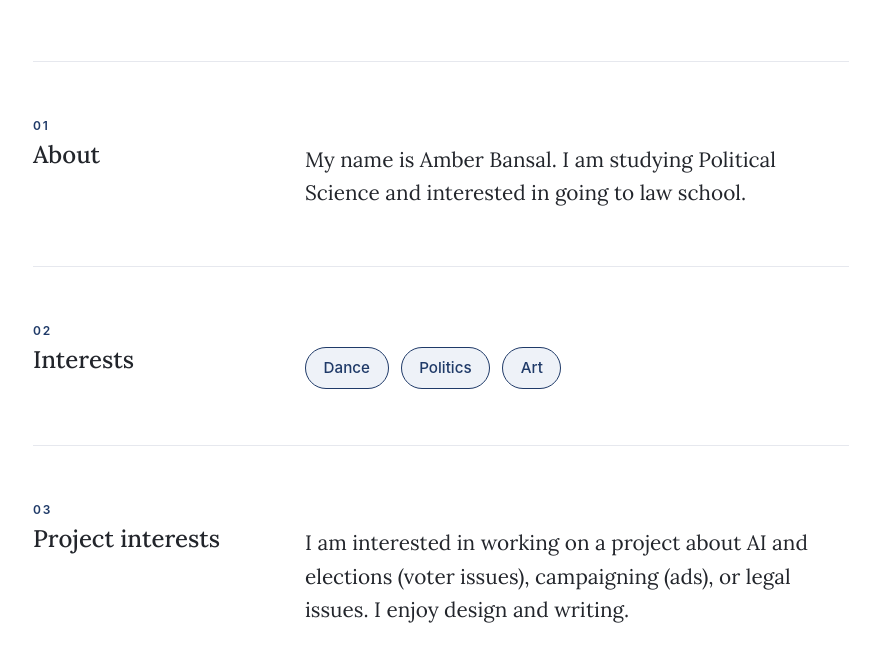
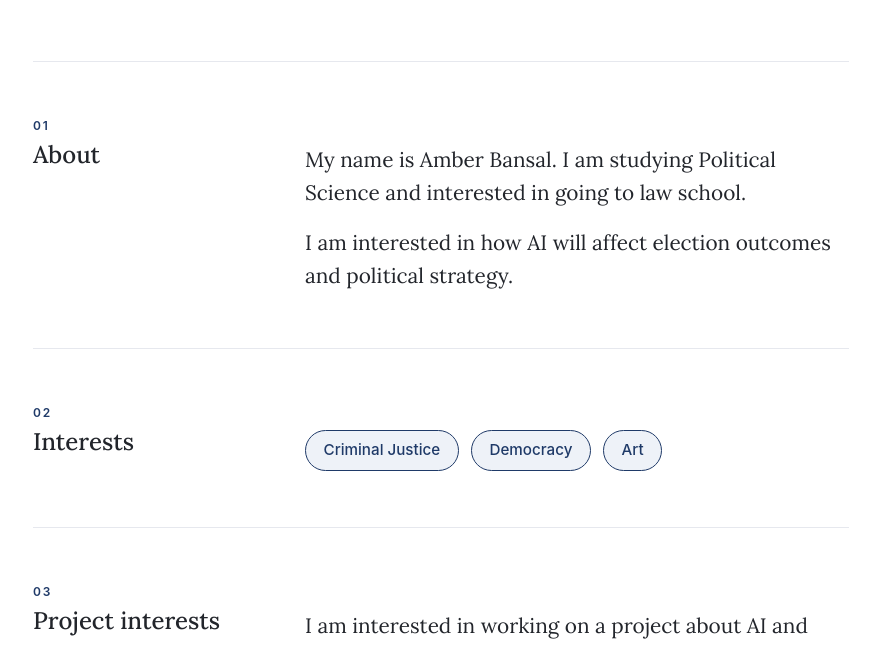
Before and after one commit to amber-bansal/amber-bansal.github.io, a plain HTML site: page index.html in a window 1280 px wide. Shown: the part 298-946 px from the top of the page, without its empty margins (199-1079 px from the left). Drawn offline with Linux system fonts and the light colour scheme.

Commit message:
second version of personal site

```diff
--- a/index.html
+++ b/index.html
@@ -34,6 +34,7 @@
         <h2><span class="num" aria-hidden="true">01</span>About</h2>
         <div class="body">
           <p class="lead">My name is Amber Bansal. I am studying Political Science and interested in going to law school.</p>
+          <p class="lead">I am interested in how AI will affect election outcomes and political strategy.</p>
         </div>
       </section>
 
@@ -41,8 +42,8 @@
         <h2><span class="num" aria-hidden="true">02</span>Interests</h2>
         <div class="body">
           <ul class="tags">
-            <li>Dance</li>
-            <li>Politics</li>
+            <li>Criminal Justice</li>
+            <li>Democracy</li>
             <li>Art</li>
           </ul>
         </div>
@@ -51,7 +52,7 @@
       <section id="projects">
         <h2><span class="num" aria-hidden="true">03</span>Project interests</h2>
         <div class="body">
-          <p class="lead">I am interested in working on a project about AI and elections (voter issues), campaigning (ads), or legal issues. I enjoy design and writing.</p>
+          <p class="lead">I am interested in working on a project about AI and elections (voter issues), campaigning (political ads), or legal issues. I enjoy design and writing.</p>
         </div>
       </section>
     </div>
--- a/style.css
+++ b/style.css
@@ -174,6 +174,10 @@
   margin: 0;
 }
 
+p + p {
+  margin-top: 1rem;
+}
+
 .lead {
   font-family: var(--serif);
   font-size: 1.3rem;
@@ -238,7 +242,7 @@
   section {
     grid-template-columns: 1fr;
     padding: 2.5rem 0;
-    scroll-margin-top: 6rem;
+    scroll-margin-top: 6.5rem;
   }
 
   .body {
```
